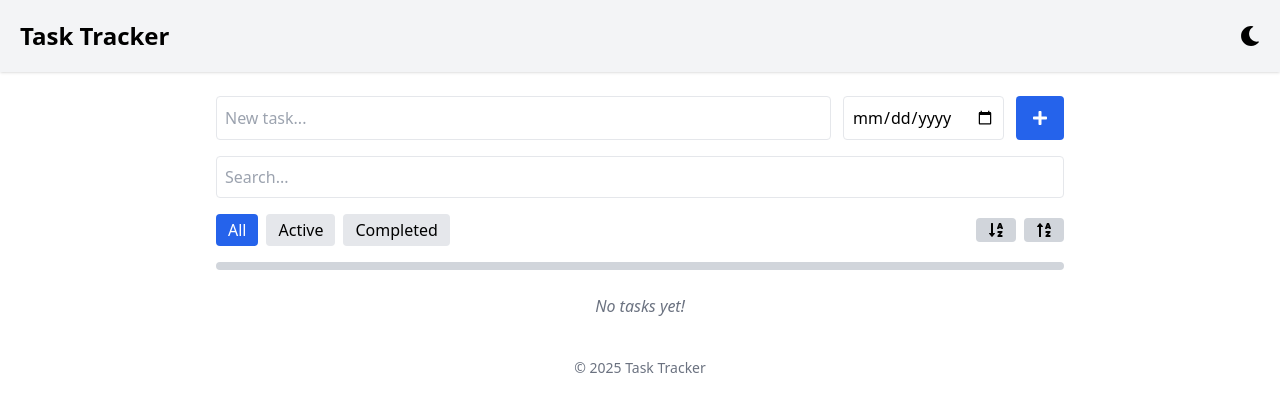
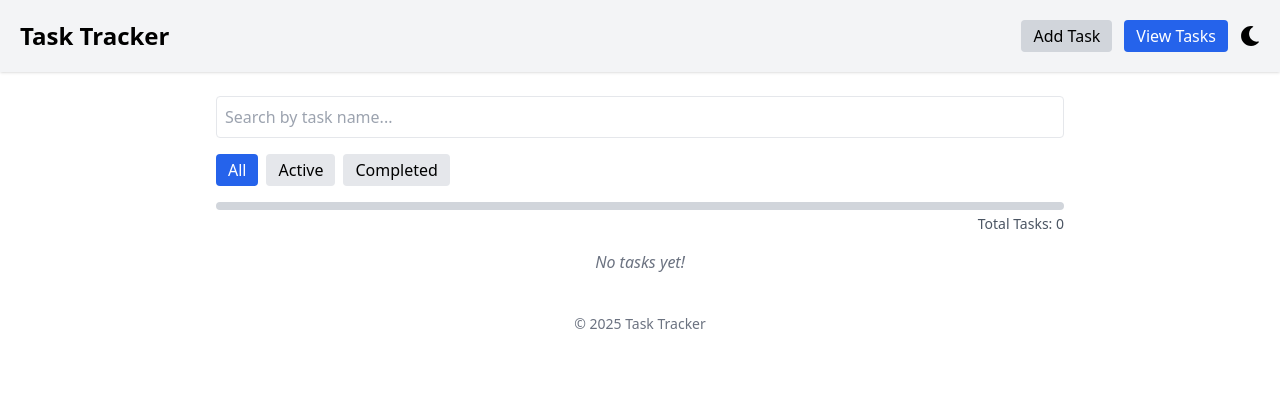
Before and after one commit to Bruktawit-t/task-tracker-react, a React (Vite) app: page / in a window 1280 px wide. Shown: the top 412 px of the page. Built offline with nearby package versions, Linux system fonts and the light colour scheme.

Commit message:
second commit

```diff
--- a/src/App.jsx
+++ b/src/App.jsx
@@ -1,6 +1,9 @@
 import React, { useState, useEffect, useRef } from 'react';
 import { DragDropContext, Droppable, Draggable } from 'react-beautiful-dnd';
-import { FaSun, FaMoon, FaSortAlphaDown, FaSortAlphaUp, FaTrash, FaCheck, FaTimes, FaEdit, FaPlus } from 'react-icons/fa';
+import {
+  FaSun, FaMoon, FaTrash,
+  FaCheck, FaTimes, FaEdit, FaPlus
+} from 'react-icons/fa';
 import './App.css';
 
 function App() {
@@ -8,13 +11,15 @@ function App() {
   const [tasks, setTasks] = useState(() => JSON.parse(localStorage.getItem('tasks')) || []);
   const [newTask, setNewTask] = useState('');
   const [newDueDate, setNewDueDate] = useState('');
+  const [newDescription, setNewDescription] = useState('');
   const [filter, setFilter] = useState('All');
   const [searchTerm, setSearchTerm] = useState('');
   const [editId, setEditId] = useState(null);
   const [editText, setEditText] = useState('');
   const [editDueDate, setEditDueDate] = useState('');
+  const [editDescription, setEditDescription] = useState('');
   const [dueDateError, setDueDateError] = useState('');
-  const [sortAsc, setSortAsc] = useState(null);
+  const [view, setView] = useState('list');
 
   const inputRef = useRef(null);
   const today = new Date().toISOString().split('T')[0];
@@ -32,9 +37,19 @@ function App() {
 
   const handleAddTask = (e) => {
     e.preventDefault();
-    if (!newTask.trim()) return;
+    const currentYear = new Date().getFullYear();
+
+    if (!newTask.trim()) {
+      setDueDateError('Task name is required.');
+      return;
+    }
     if (!newDueDate) {
       setDueDateError('Due date is required.');
+      return;
+    }
+    const dueYear = new Date(newDueDate).getFullYear();
+    if (dueYear !== currentYear) {
+      setDueDateError(`Due date must be within ${currentYear}.`);
       return;
     }
 
@@ -42,12 +57,14 @@ function App() {
       id: Date.now(),
       text: capitalizeFirstLetter(newTask.trim()),
       completed: false,
-      dueDate: newDueDate
+      dueDate: newDueDate,
+      description: newDescription.trim()
     };
 
     setTasks([task, ...tasks]);
     setNewTask('');
     setNewDueDate('');
+    setNewDescription('');
     setDueDateError('');
     inputRef.current?.focus();
   };
@@ -60,17 +77,26 @@ function App() {
     setEditId(task.id);
     setEditText(task.text);
     setEditDueDate(task.dueDate);
+    setEditDescription(task.description || '');
   };
 
   const cancelEdit = () => {
     setEditId(null);
     setEditText('');
     setEditDueDate('');
+    setEditDescription('');
   };
 
   const saveEdit = (id) => {
-    if (!editText.trim()) return;
-    setTasks(tasks.map(task => task.id === id ? { ...task, text: capitalizeFirstLetter(editText.trim()), dueDate: editDueDate } : task));
+    if (!editText.trim()) {
+      setDueDateError('Task name is required.');
+      return;
+    }
+    setTasks(tasks.map(task =>
+      task.id === id
+        ? { ...task, text: capitalizeFirstLetter(editText.trim()), dueDate: editDueDate, description: editDescription.trim() }
+        : task
+    ));
     cancelEdit();
   };
 
@@ -104,13 +130,7 @@ function App() {
       if (filter === 'Completed') return task.completed;
       return true;
     })
-    .filter(task => task.text.toLowerCase().includes(searchTerm.toLowerCase()))
-    .sort((a, b) => {
-      if (sortAsc === null) return 0;
-      return sortAsc
-        ? a.text.localeCompare(b.text)
-        : b.text.localeCompare(a.text);
-    });
+    .filter(task => task.text.toLowerCase().includes(searchTerm.toLowerCase()));
 
   const completionPercent = tasks.length
     ? (tasks.filter(t => t.completed).length / tasks.length) * 100
@@ -126,20 +146,29 @@ function App() {
     <div className="min-h-screen bg-white dark:bg-gray-900 text-black dark:text-white transition">
       <header className="p-5 bg-gray-100 dark:bg-gray-800 shadow flex justify-between items-center">
         <h1 className="text-2xl font-bold">Task Tracker</h1>
+        <div className="flex gap-3 items-center">
+          <button onClick={() => setView('add')} className={`px-3 py-1 rounded ${view === 'add' ? 'bg-blue-600 text-white' : 'bg-gray-300 dark:bg-gray-700'}`}>Add Task</button>
+          <button onClick={() => setView('list')} className={`px-3 py-1 rounded ${view === 'list' ? 'bg-blue-600 text-white' : 'bg-gray-300 dark:bg-gray-700'}`}>View Tasks</button>
           <button onClick={() => setDarkMode(!darkMode)} className="text-xl">
             {darkMode ? <FaSun /> : <FaMoon />}
           </button>
+        </div>
       </header>
 
       <main className="max-w-4xl mx-auto p-6">
-        <form onSubmit={handleAddTask} className="flex flex-col sm:flex-row gap-3 mb-4">
+        {view === 'add' && (
+          <>
+            <form onSubmit={handleAddTask} className="flex flex-col gap-3 mb-4">
               <input
                 ref={inputRef}
                 type="text"
                 value={newTask}
-            onChange={(e) => setNewTask(e.target.value)}
+                onChange={(e) => {
+                  setNewTask(e.target.value);
+                  setDueDateError('');
+                }}
                 placeholder="New task..."
-            className="flex-1 p-2 border dark:border-gray-700 rounded bg-white dark:bg-gray-800"
+                className="p-2 border dark:border-gray-700 rounded bg-white dark:bg-gray-800"
               />
               <input
                 type="date"
@@ -151,51 +180,42 @@ function App() {
                 }}
                 className="p-2 border dark:border-gray-700 rounded bg-white dark:bg-gray-800"
               />
-          <button className="px-4 py-2 bg-blue-600 text-white rounded hover:bg-blue-700">
+              <textarea
+                placeholder="Optional description..."
+                value={newDescription}
+                onChange={(e) => setNewDescription(e.target.value)}
+                className="w-full p-2 border dark:border-gray-700 rounded bg-white dark:bg-gray-800"
+              />
+              <button className="self-start px-4 py-2 bg-blue-600 text-white rounded hover:bg-blue-700">
                 <FaPlus />
               </button>
             </form>
             {dueDateError && <p className="text-red-500 text-sm mb-3">{dueDateError}</p>}
+          </>
+        )}
 
+        {view === 'list' && (
+          <>
             <input
               type="text"
-          placeholder="Search..."
+              placeholder="Search by task name..."
               value={searchTerm}
               onChange={(e) => setSearchTerm(e.target.value)}
               className="w-full mb-4 p-2 border rounded bg-white dark:bg-gray-800"
             />
-
             <div className="flex flex-wrap items-center justify-between gap-2 mb-4">
               <div className="flex gap-2">
                 {['All', 'Active', 'Completed'].map(type => (
                   <button
                     key={type}
                     onClick={() => setFilter(type)}
-                className={`px-3 py-1 rounded ${
-                  filter === type
-                    ? 'bg-blue-600 text-white'
-                    : 'bg-gray-200 dark:bg-gray-700'
-                }`}
+                    className={`px-3 py-1 rounded ${filter === type ? 'bg-blue-600 text-white' : 'bg-gray-200 dark:bg-gray-700'}`}
                   >
                     {type}
                   </button>
                 ))}
               </div>
               <div className="flex gap-2">
-            <button
-              onClick={() => setSortAsc(true)}
-              className="px-3 py-1 bg-gray-300 dark:bg-gray-700 rounded"
-              title="Sort A-Z"
-            >
-              <FaSortAlphaDown />
-            </button>
-            <button
-              onClick={() => setSortAsc(false)}
-              className="px-3 py-1 bg-gray-300 dark:bg-gray-700 rounded"
-              title="Sort Z-A"
-            >
-              <FaSortAlphaUp />
-            </button>
                 {tasks.length > 0 && (
                   <>
                     <button onClick={clearCompleted} title="Clear Completed" className="text-red-600">
@@ -208,36 +228,53 @@ function App() {
                 )}
               </div>
             </div>
-
-        <div className="w-full bg-gray-300 dark:bg-gray-700 rounded-full h-2 mb-6">
+            <div className="w-full bg-gray-300 dark:bg-gray-700 rounded-full h-2 mb-1">
               <div
                 className="bg-blue-500 dark:bg-blue-600 h-2 rounded-full transition-all"
                 style={{ width: `${completionPercent}%` }}
               />
             </div>
+            <p className="text-sm text-gray-600 dark:text-gray-400 mb-4 text-right">
+              Total Tasks: {tasks.length}
+            </p>
 
             {emptyMessage() ? (
               <p className="text-center italic text-gray-500">{emptyMessage()}</p>
             ) : (
               <DragDropContext onDragEnd={onDragEnd}>
                 <Droppable droppableId="tasks">
+                  {(provided) => {
+                    const grouped = filteredTasks.reduce((acc, task) => {
+                      acc[task.dueDate] = acc[task.dueDate] || [];
+                      acc[task.dueDate].push(task);
+                      return acc;
+                    }, {});
+                    const sortedDates = Object.keys(grouped).sort();
+
+                    return (
+                      <div ref={provided.innerRef} {...provided.droppableProps}>
+                        {sortedDates.map((dateGroup) => (
+                          <div key={dateGroup} className="mb-6">
+                            <h2 className="text-lg font-semibold mb-2 text-blue-600 dark:text-blue-400">
+                              {dateGroup}
+                            </h2>
+                            {grouped[dateGroup].sort((a, b) => a.completed - b.completed).map((task, index) => {
+                              const realIndex = filteredTasks.findIndex(t => t.id === task.id);
+                              return (
+                                <Draggable key={task.id} draggableId={task.id.toString()} index={realIndex}>
                                   {(provided) => (
-                <ul className="space-y-3" ref={provided.innerRef} {...provided.droppableProps}>
-                  {filteredTasks.map((task, index) => (
-                    <Draggable key={task.id} draggableId={task.id.toString()} index={index}>
-                      {(provided) => (
-                        <li
+                                    <div
                                       ref={provided.innerRef}
                                       {...provided.draggableProps}
                                       {...provided.dragHandleProps}
-                          className="flex justify-between items-center bg-white dark:bg-gray-800 p-3 border rounded shadow"
+                                      className="flex justify-between items-start bg-white dark:bg-gray-800 p-3 border rounded shadow mb-2"
                                     >
-                          <div className="flex items-center gap-3 flex-1">
+                                      <div className="flex items-start gap-3 flex-1">
                                         <input
                                           type="checkbox"
                                           checked={task.completed}
                                           onChange={() => toggleComplete(task.id)}
-                              className="form-checkbox h-5 w-5 text-blue-600"
+                                          className="form-checkbox h-5 w-5 text-blue-600 mt-1"
                                         />
                                         {editId === task.id ? (
                                           <div className="flex flex-col w-full">
@@ -245,14 +282,20 @@ function App() {
                                               type="text"
                                               value={editText}
                                               onChange={(e) => setEditText(e.target.value)}
-                                  className="p-1 rounded border bg-white dark:bg-gray-700"
+                                              className="p-1 rounded border bg-white dark:bg-gray-700 mb-1"
                                             />
                                             <input
                                               type="date"
                                               value={editDueDate}
                                               min={today}
                                               onChange={(e) => setEditDueDate(e.target.value)}
-                                  className="p-1 mt-1 rounded border bg-white dark:bg-gray-700"
+                                              className="p-1 mb-1 rounded border bg-white dark:bg-gray-700"
+                                            />
+                                            <textarea
+                                              value={editDescription}
+                                              onChange={(e) => setEditDescription(e.target.value)}
+                                              placeholder="Description"
+                                              className="p-1 rounded border bg-white dark:bg-gray-700"
                                             />
                                           </div>
                                         ) : (
@@ -260,8 +303,8 @@ function App() {
                                             <span className={`break-words ${task.completed ? 'line-through text-gray-400' : ''}`}>
                                               {task.text}
                                             </span>
-                                {task.dueDate && (
-                                  <span className="text-xs text-gray-500">Due: {task.dueDate}</span>
+                                            {task.description && (
+                                              <span className="text-sm italic text-gray-500">{task.description}</span>
                                             )}
                                           </div>
                                         )}
@@ -287,15 +330,21 @@ function App() {
                                           </>
                                         )}
                                       </div>
-                        </li>
+                                    </div>
                                   )}
                                 </Draggable>
+                              );
+                            })}
+                          </div>
                         ))}
                         {provided.placeholder}
-                </ul>
-              )}
+                      </div>
+                    );
+                  }}
                 </Droppable>
               </DragDropContext>
+            )}
+          </>
         )}
       </main>
 
```
Lines whose indentation alone changed are shown as unchanged.
